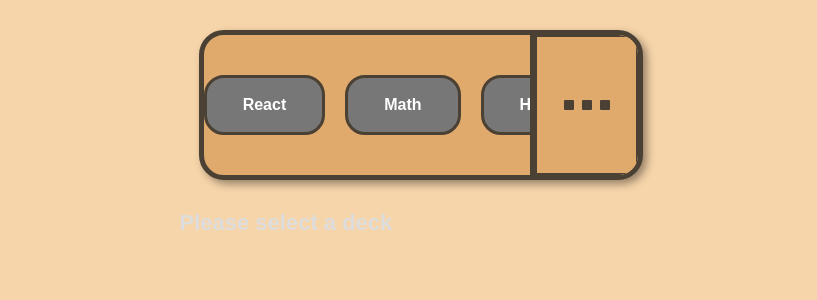
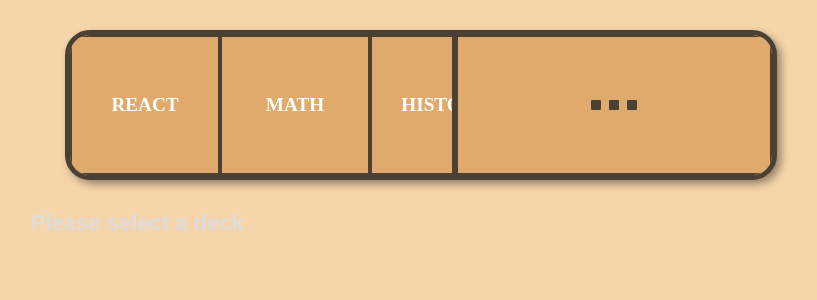
Before and after one commit to IALT1234/SPEAR, a React (Vite) app: page / in a window 1280 px wide. Shown: the top 300 px of the page, without its empty margins (219-1036 px from the left). Built offline with nearby package versions, Linux system fonts and the light colour scheme.

Commit message:
base styling for deck bar

```diff
--- a/src/App.jsx
+++ b/src/App.jsx
@@ -8,7 +8,7 @@
   const defaultDecks = [
     {
       id: 1,
-      deck_name: "React",
+      deck_name: "REACT",
       app_deck_array: [
         { id: 1, front: "What is React?", back: "A JavaScript library for building UIs." },
         { id: 2, front: "What is a component?", back: "A reusable piece of UI in React." },
@@ -17,7 +17,7 @@
     },
     {
       id: 2,
-      deck_name: "Math",
+      deck_name: "MATH",
       app_deck_array: [
         { id: 1, front: "2 + 2", back: "4" },
         { id: 2, front: "4 x 4", back: "16" },
@@ -26,7 +26,7 @@
     },
     {
       id: 3,
-      deck_name: "History",
+      deck_name: "HISTORY",
       app_deck_array: [
         { id: 1, front: "What is NATO?", back: "North Atlantic Treaty Organization" },
         { id: 2, front: "What was the USSR?", back: "Union of Soviet Socialist Republics" },
--- a/src/css/Current_Deck.css
+++ b/src/css/Current_Deck.css
@@ -1,3 +1,4 @@
+/* Container for current deck flashcard with arrows */
 .deck-container {
 display: flex;
 align-items: center;
@@ -6,28 +7,32 @@
 gap: 120px; /* more space between arrows and card */
 }
 
-/* Left Arrow */
+
+/* Left arrow button styling */
 .nav-button.left {
 width: 0;
 height: 0;
 border-style: solid;
-  border-width: 120px 140px 120px 0; /* taller + sharper */
-  border-color: transparent #e0aa6d transparent transparent; /* dark brown fill */
+border-width: 120px 140px 120px 0; /* triangle shape */
+border-color: transparent #e0aa6d transparent transparent;
 cursor: pointer;
 transition: transform 0.2s;
 }
 
-/* Right Arrow */
+
+/* Right arrow button styling */
 .nav-button.right {
 width: 0;
 height: 0;
 border-style: solid;
-  border-width: 120px 0 120px 140px;
+border-width: 120px 0 120px 140px; /* triangle shape */
 border-color: transparent transparent transparent #e0aa6d;
 cursor: pointer;
 transition: transform 0.2s;
 }
 
+
+/* Hover effect for navigation arrows */
 .nav-button:hover {
 transform: scale(1.15);
 filter: brightness(1.1);
--- a/src/css/Decks_Page.css
+++ b/src/css/Decks_Page.css
@@ -1,3 +1,8 @@
+/* ===========================
+   DECK BAR CONTAINER
+   Affects: <div className="deck-bar">
+   Description: Horizontal bar containing deck buttons + options menu
+=========================== */
 .deck-bar {
   display: flex;
   background-color: #e0aa6d;
@@ -8,49 +13,88 @@
   max-width: 1200px;
   box-shadow: 4px 4px 8px rgba(0, 0, 0, 0.4);
   overflow: hidden;
-  height: 140px;       /* fixed height for bar */
+  height: 140px;
   padding: 0;
 }
 
+
+/* ===========================
+   DECK BUTTONS SCROLL WRAPPER
+   Affects: <div className="deck-buttons-wrapper">
+   Description: Scrollable horizontal wrapper for all deck buttons
+=========================== */
 .deck-buttons-wrapper {
   overflow-x: auto;
   flex: 1 1 auto;
   display: flex;
   align-items: center;
 }
+.deck-buttons-wrapper::-webkit-scrollbar {
+  display: none;
+}
 
+
+/* ===========================
+   DECK BUTTONS CONTAINER
+   Affects: <div className="deck-buttons-container">
+   Description: Holds all individual deck button wrappers
+=========================== */
 .deck-buttons-container {
   display: inline-flex;
-  gap: 20px;
   flex-wrap: nowrap;
   white-space: nowrap;
+  height: 100%;
 }
 
+
+/* ===========================
+   INDIVIDUAL DECK BUTTON WRAPPER
+   Affects: <div className="deck-button-wrapper">
+   Description: Holds deck button + active underline
+=========================== */
 .deck-button-wrapper {
   display: flex;
   flex-direction: column;
   align-items: center;
   flex-shrink: 0;
-}
-
-.deck-button {
-  padding: 18px 36px;
-  background-color: #777;
-  color: white;
-  font-size: 16px;
-  font-weight: 600;
-  border-radius: 20px;
-  border: 3px solid #4a4033;
-  cursor: pointer;
-  transition: all 0.2s ease-in-out;
-  white-space: nowrap;
-}
-
-.deck-button:hover {
-  background-color: #666;
+  border: 0px;
+  width: 150px;
 }
 
 
+/* ===========================
+   INDIVIDUAL DECK BUTTON
+   Affects: <button className="deck-button">
+=========================== */
+.deck-button {
+  font-family: 'Caveat', cursive;
+  font-weight: bold;
+  font-size: 1.2rem;
+  background-color: #e0aa6d;
+  color: white;
+  border: 2px solid #4a4033;
+  border-radius: 0;
+  margin: 0;
+  padding: 0;
+  width: 100%;
+  height: 100%;
+  display: flex;
+  justify-content: center;
+  align-items: center;
+  text-align: center;
+  white-space: pre-line;
+  box-sizing: border-box;
+
+}
+.deck-button:hover {
+  background-color: #d49b50;
+}
+
+
+/* ===========================
+   ACTIVE DECK INDICATOR
+   Affects: <div className="active-underline">
+=========================== */
 .active-underline {
   margin-top: 5px;
   height: 5px;
@@ -60,7 +104,153 @@
 }
 
 
+/* ===========================
+   OPTIONS PANEL (RIGHT SIDE)
+   Affects: <div className="options-area">
+=========================== */
+.options-area {
+  /* Fixed width in pixels - change 320px to your desired fixed width */
+  width: 320px;
 
+  height: 100%;
+  background-color: #e0aa6d;
+  border-left: 4px solid #4a4033;
+  border-top: 0px solid #e0aa6d;
+  /* Prevent shrinking when inside a flex container */
+  flex: 0 0 320px;
+  box-sizing: border-box;
+
+}
+
+/* Default (collapsed) state - shows 3-dot button */
+.options-area:not(.expanded) {
+  display: flex;
+  justify-content: center;
+  align-items: center;
+
+}
+
+
+/* Expanded state with grid layout for buttons */
+.options-area.expanded {
+  display: grid;
+  grid-template-columns: 1fr 1fr 80px;
+  grid-template-rows: 1fr 1fr;
+  grid-template-areas:
+    "createDeck addCard arrow"
+    "deleteDeck deleteCard arrow";
+}
+
+
+/* ===========================
+   OPTIONS PANEL BUTTONS
+   Affects: Buttons like CREATE DECK, ADD CARD, etc.
+   JSX: <button className="option-button option-create-deck">...
+=========================== */
+.option-button {
+  font-family: 'Caveat', cursive;
+  font-weight: bold;
+  font-size: 1.2rem;
+  background-color: #e0aa6d;
+  color: white;
+  border: 2px solid #4a4033;
+  border-radius: 0;
+  margin: 0;
+  padding: 0;
+  width: 100%;
+  height: 100%;
+  display: flex;
+  justify-content: center;
+  align-items: center;
+  text-align: center;
+  white-space: pre-line;
+  box-sizing: border-box;
+}
+
+
+.back_from_dock_options{
+  font-family: 'Caveat', cursive;
+  font-weight: bold;
+  font-size: 1.2rem;
+  background-color: #e0aa6d;
+  color: white;
+  border: 2px solid #4a4033;
+  border-radius: 0;
+  margin: 0;
+  padding: 0;
+  width: 100%;
+  height: 100%;
+  display: flex;
+  justify-content: center;
+  align-items: center;
+  text-align: center;
+  white-space: pre-line;
+  box-sizing: border-box;
+}
+
+
+.new-deck-form-container{
+  font-family: 'Caveat', cursive;
+  font-weight: bold;
+  font-size: 1.2rem;
+  background-color: #e0aa6d;
+  color: white;
+  border: 2px solid #4a4033;
+  border-radius: 0;
+  margin: 0;
+  padding: 0;
+  width: 100%;
+  height: 100%;
+  display: flex;
+  justify-content: center;
+  align-items: center;
+  text-align: center;
+  white-space: pre-line;
+  box-sizing: border-box;
+}
+
+.option-button:hover {
+  background-color: #d49b50;
+}
+
+/* Optional override for arrow (↩) button */
+.arrow-button {
+  font-size: 1.5rem;
+  line-height: 1;
+}
+
+/* Used for ↩ arrow rotation in close button */
+.arrow {
+  display: inline-block;
+  transform: rotate(-45deg);
+}
+
+
+/* ===========================
+   GRID AREA MAPPING (OPTION BUTTONS)
+   Description: Assigns each button to a grid cell
+=========================== */
+.option-create-deck { grid-area: createDeck; }
+.option-add-card    { grid-area: addCard; }
+.option-delete-deck { grid-area: deleteDeck; }
+.option-delete-card { grid-area: deleteCard; }
+.option-close       { grid-area: arrow; }
+
+
+
+
+/* Specific layout for the close (↩) button */
+.option-close {
+  display: flex;
+  justify-content: center;
+  align-items: center;
+}
+
+
+/* ===========================
+   ⋯ THREE-DOT MENU BUTTON
+   Affects: <div className="dots-button">
+=========================== */
 .dots-button {
   display: flex;
   justify-content: center;
@@ -74,6 +264,7 @@
   border-radius: 0;
 }
 
+/* Individual dot inside ⋯ menu */
 .dot {
   width: 10px;
   height: 10px;
@@ -82,33 +273,11 @@
   margin: 0 4px;
 }
 
-.menu-item {
-  background: #fff7e6;
-  border: 2px solid #4a4033;
-  border-radius: 8px;
-  padding: 8px 12px;
-  cursor: pointer;
-  font-weight: 600;
-  color: #4a4033;
-  transition: background 0.2s;
-}
 
-.menu-item:hover {
-  background-color: #f3e3c3;
-}
-
-.deck-buttons-wrapper::-webkit-scrollbar {
-  display: none;
-}
-
-.options-area.expanded {
-  display: grid;
-  grid-template-columns: 1fr 1fr 80px;
-  grid-template-rows: 1fr 1fr;
-  grid-template-areas:
-    "createDeck addCard arrow"
-    "deleteDeck deleteCard arrow";
-}
+/* ===========================
+   MENU ITEM STYLING (Unused in Decks_Page.jsx)
+   Possibly used elsewhere
+=========================== */
 .menu-item {
   background: #fff7e6;
   border: 3px solid #4a4033;
@@ -126,79 +295,3 @@
 .menu-item:hover {
   background-color: #f3e3c3;
 }
-
-.cancel-button {
-  background-color: #f5dada;
-  color: #8a2b2b;
-  border-color: #a94442;
-}
-
-.cancel-button:hover {
-  background-color: #e4bcbc;
-}
-
-
-
-
-.option-button {
-  font-family: 'Caveat', cursive;
-  font-weight: bold;
-  font-size: 1.2rem;
-  background-color: #e0aa6d;
-  color: white;
-  border: 2px solid #4a4033;     /* grid lines */
-  border-radius: 0;
-  margin: 0;
-  padding: 0;
-  width: 100%;
-  height: 100%;
-  display: flex;
-  justify-content: center;
-  align-items: center;
-  text-align: center;
-  white-space: pre-line;
-  box-sizing: border-box;
-}
-
-.option-button:hover {
-  background-color: #d49b50;
-}
-
-.arrow-button {
-  font-size: 1.5rem;
-  line-height: 1;
-}
-
-.arrow {
-  display: inline-block;
-  transform: rotate(-45deg);
-}
-
-.option-create-deck { grid-area: createDeck; }
-.option-add-card     { grid-area: addCard; }
-.option-delete-deck  { grid-area: deleteDeck; }
-.option-delete-card  { grid-area: deleteCard; }
-.option-close        { grid-area: arrow; }
-
-
-
-.option-close {
-  display: flex;
-  justify-content: center;
-  align-items: center;
-}
-
-
-.options-area {
-  width: 30%;
-  height: 100%;
-  background-color: #e0aa6d;
-  border-left: 5px solid #4a4033;
-}
-
-
-.options-area:not(.expanded) {
-  display: flex;
-  justify-content: center;
-  align-items: center;
-}
--- a/src/pages/Decks_Page.jsx
+++ b/src/pages/Decks_Page.jsx
@@ -32,6 +32,8 @@
     setclicked_add_card(false);
 
   }
+
+
 
 
   function handleDeleteCard() {
@@ -75,6 +77,10 @@
             </div>
           ) : (
             <>
+
+
+
+
               <button className="option-button option-create-deck" onClick={add_deck_clicked}>
                 CREATE<br />DECK
               </button>
--- a/src/pages/NewDeckForm.jsx
+++ b/src/pages/NewDeckForm.jsx
@@ -19,6 +19,7 @@
   return (
     <form onSubmit={handleSubmit} className="new-deck-form">
       <input
+        className="new-deck-form_input"
         type="text"
         placeholder="Enter deck name"
         value={name}
```
Lines whose indentation alone changed are shown as unchanged.
